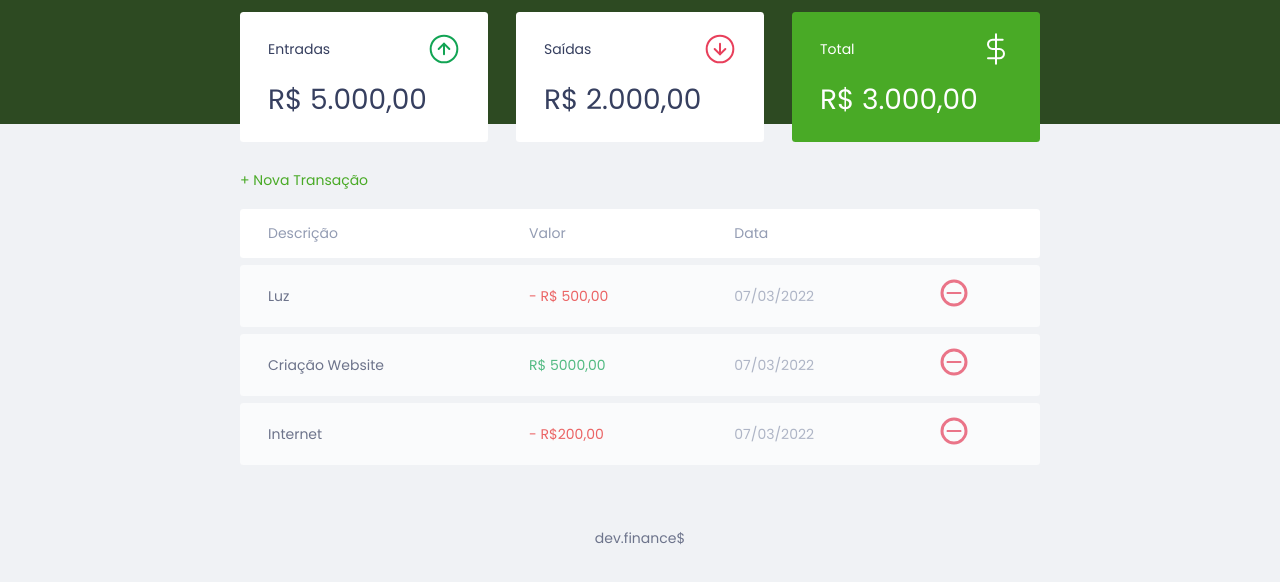
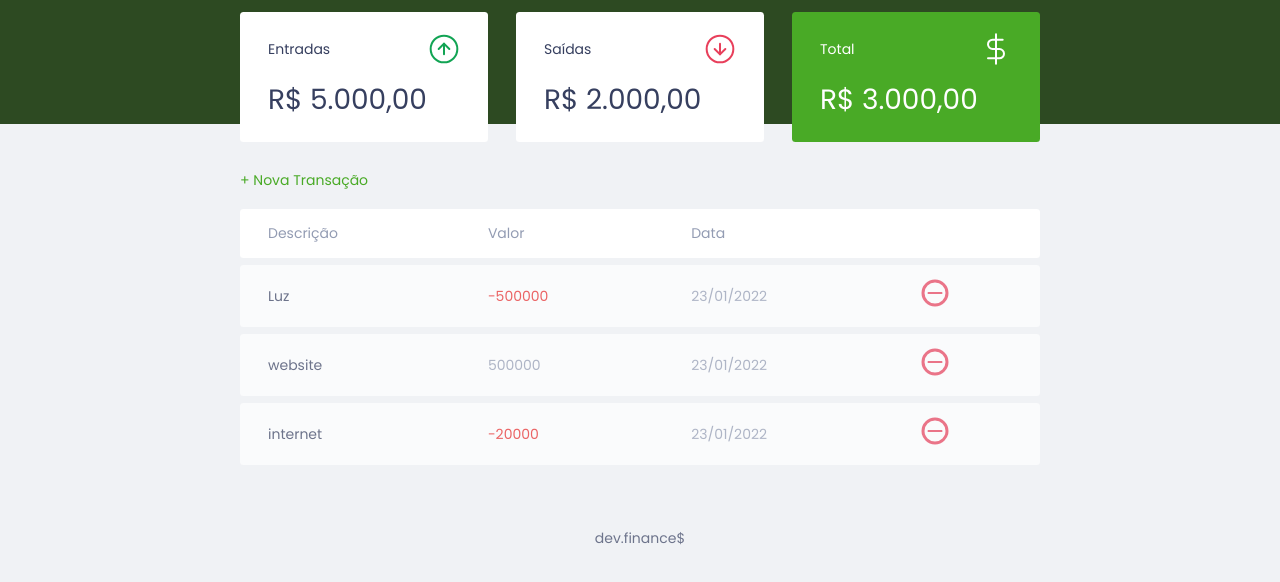
Before and after one commit to TSCTiago/MasterFinance, a plain HTML site: page index.html in a window 1280 px wide. Shown: the part 74-656 px from the top of the page. Drawn offline with Linux system fonts and the light colour scheme.

Commit message:
mudança

```diff
--- a/index.html
+++ b/index.html
@@ -62,30 +62,6 @@
                     </tr>
                 </thead>
                 <tbody>
-                    <tr>
-                        <td class="description">Luz</td>
-                        <td class="expense">- R$ 500,00</td>
-                        <td class="date">07/03/2022</td>
-                        <td>
-                            <img src="assets/minus.svg" alt="remover transação">
-                        </td>
-                    </tr>
-                    <tr>
-                        <td class="description">Criação Website</td>
-                        <td class="icome"> R$ 5000,00</td>
-                        <td class="date">07/03/2022</td>
-                        <td>
-                            <img src="assets/minus.svg" alt="remover transação">
-                        </td>
-                    </tr>
-                    <tr>
-                        <td class="description">Internet</td>
-                        <td class="expense">- R$200,00</td>
-                        <td class="date">07/03/2022</td>
-                        <td>
-                            <img src="assets/minus.svg" alt="remover transação">
-                        </td>
-                    </tr>
                 </tbody>
             </table>
         </section>
--- a/sript.js
+++ b/sript.js
@@ -1,28 +1,85 @@
 const Modal = {
-    open(){
+    open() {
         document.querySelector('.modal-overlay')
-        .classList.add('active')
+            .classList.add('active')
     },
-    close(){
+    close() {
         document.querySelector('.modal-overlay')
-        .classList.remove('active')
+            .classList.remove('active')
 
     }
 }
 
-const transactions = [{},{},{}]
+const transactions = [
+    {
+    id: 1,
+    description: 'Luz',
+    amount: -500000,
+    date: '23/01/2022',
+    },
+    {
+    id: 2,
+    description: 'website',
+    amount: 500000,
+    date: '23/01/2022',
+    },
+    {
+    id: 3,
+    description: 'internet',
+    amount: -20000,
+    date: '23/01/2022',
+    },
+]
 
 
 const Transaction = {
-    incomes(){
+    incomes() {
 
     },
 
-    expenses(){
+    expenses() {
 
     },
 
-    total(){
+    total() {
 
     }
 }
+
+const DOM = {
+    transactionsContainer: document.querySelector('#data-table tbody'),
+
+    addTransaction(transaction, index){
+        const tr = document.createElement('tr')
+        tr.innerHTML = DOM.innerHTMLTransaction(transaction)
+
+        DOM.transactionsContainer.appendChild(tr)
+    },
+
+    innerHTMLTransaction(transaction){
+        const CSSclasse = transaction.amount > 0 ? "income" : "expense"
+
+        const amount = Utils.formatCurrency(transaction.amount)
+
+        const html = `
+            <td class="description">${transaction.description}</td>
+            <td class="${CSSclasse}">${transaction.amount}</td>
+            <td class="date">${transaction.date}</td>
+            <td>
+                <img src="assets/minus.svg" alt="remover transação">
+            </td>
+            `
+            return html
+    }
+}
+ const Utils = {
+     formatCurrency(value){
+        const signal = Number(value) < 0 ? "-" : ""
+
+        value = String(value).replace()
+     }
+ }
+
+transactions.forEach(function(transaction){
+    DOM.addTransaction(transaction)
+})
```
